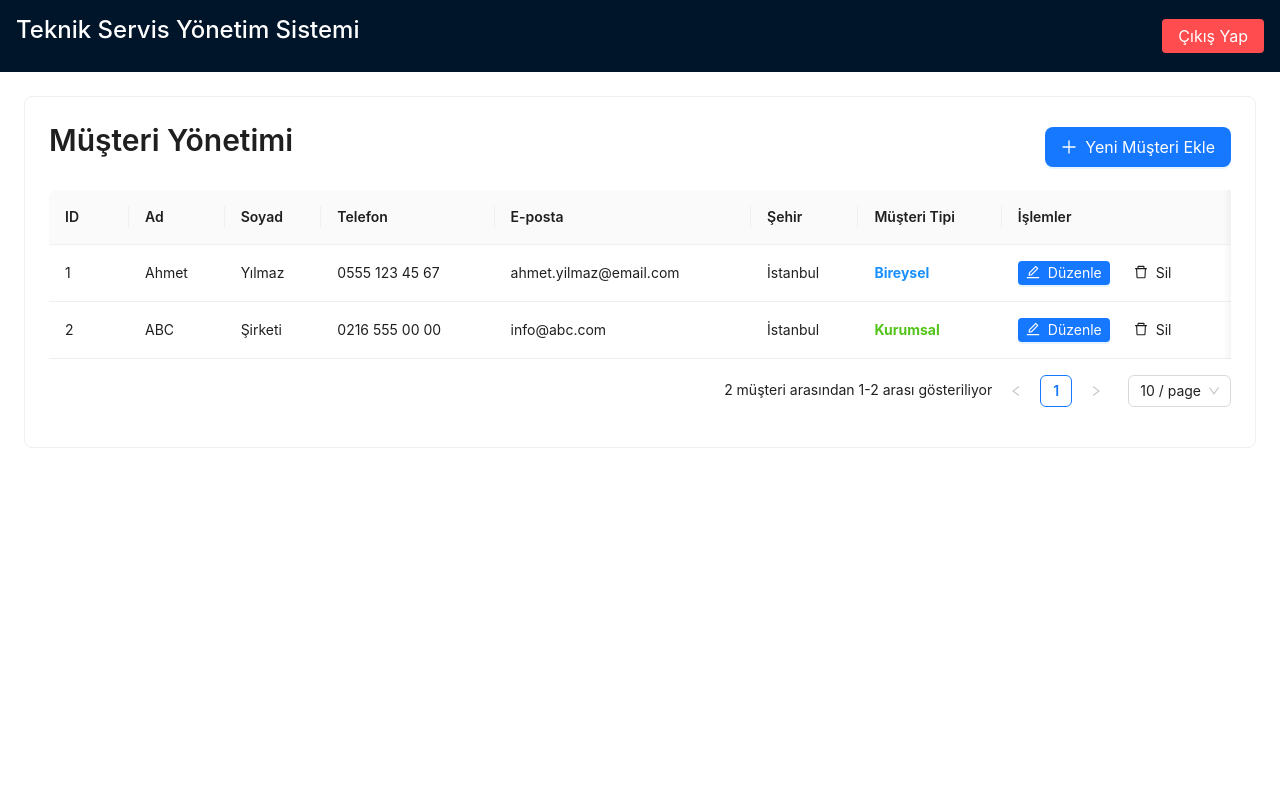
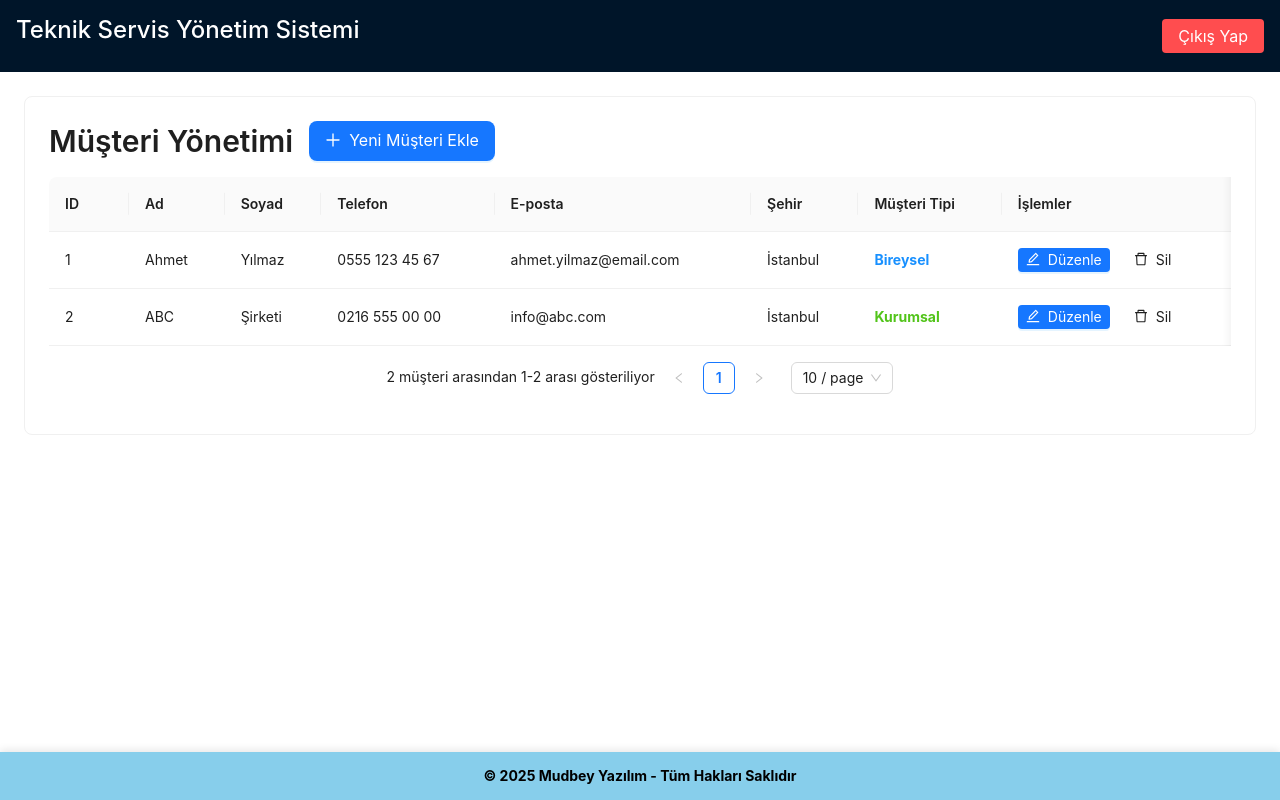
Before and after one commit to alicanyucel/ReactTechnicalServiceApp, a React (Create React App) app: page / in a window 1280 px wide. Both pictures are taken after typing "Sample", "Sample123" into the empty fields and a click on the button "Giriş Yap". Built offline with nearby package versions, Linux system fonts and the light colour scheme.

Commit message:
uı uıx

```diff
--- a/src/App.js
+++ b/src/App.js
@@ -53,6 +53,24 @@ function App() {
           </button>
         </div>
         <CustomerCRUD />
+
+        {/* Footer - Tüm sayfalarda görünür */}
+        <div style={{
+          position: 'fixed',
+          bottom: 0,
+          left: 0,
+          right: 0,
+          zIndex: 9999,
+          padding: 16,
+          backgroundColor: '#87CEEB',
+          color: '#000000',
+          textAlign: 'center',
+          fontSize: 14,
+          fontWeight: 'bold',
+          boxShadow: '0 -2px 8px rgba(0,0,0,0.1)'
+        }}>
+          © 2025 Mudbey Yazılım - Tüm Hakları Saklıdır
+        </div>
       </div>
     );
   }
@@ -64,6 +82,24 @@ function App() {
       ) : (
         <Register onSwitchToLogin={switchToLogin} />
       )}
+
+      {/* Footer - Tüm sayfalarda görünür */}
+      <div style={{
+        position: 'fixed',
+        bottom: 0,
+        left: 0,
+        right: 0,
+        zIndex: 9999,
+        padding: 16,
+        backgroundColor: '#87CEEB',
+        color: '#000000',
+        textAlign: 'center',
+        fontSize: 14,
+        fontWeight: 'bold',
+        boxShadow: '0 -2px 8px rgba(0,0,0,0.1)'
+      }}>
+        © 2025 Mudbey Yazılım - Tüm Hakları Saklıdır
+      </div>
     </div>
   );
 }
--- a/src/CustomerCRUD.js
+++ b/src/CustomerCRUD.js
@@ -193,8 +193,8 @@ const CustomerCRUD = () => {
   return (
     <div style={{ padding: 24 }}>
       <Card>
-        <div style={{ display: 'flex', justifyContent: 'space-between', alignItems: 'center', marginBottom: 16 }}>
-          <Title level={2}>Müşteri Yönetimi</Title>
+        <div style={{ display: 'flex', justifyContent: 'flex-start', alignItems: 'center', marginBottom: 16, gap: 16 }}>
+          <Title level={2} style={{ margin: 0 }}>Müşteri Yönetimi</Title>
           <Button
             type="primary"
             icon={<PlusOutlined />}
@@ -215,6 +215,7 @@ const CustomerCRUD = () => {
             showQuickJumper: true,
             showTotal: (total, range) =>
               `${total} müşteri arasından ${range[0]}-${range[1]} arası gösteriliyor`,
+            position: ['bottomCenter'],
           }}
           scroll={{ x: 1200 }}
         />
```
Also changed, not shown: 1 other file (tests, documents, lock files or other folders).
